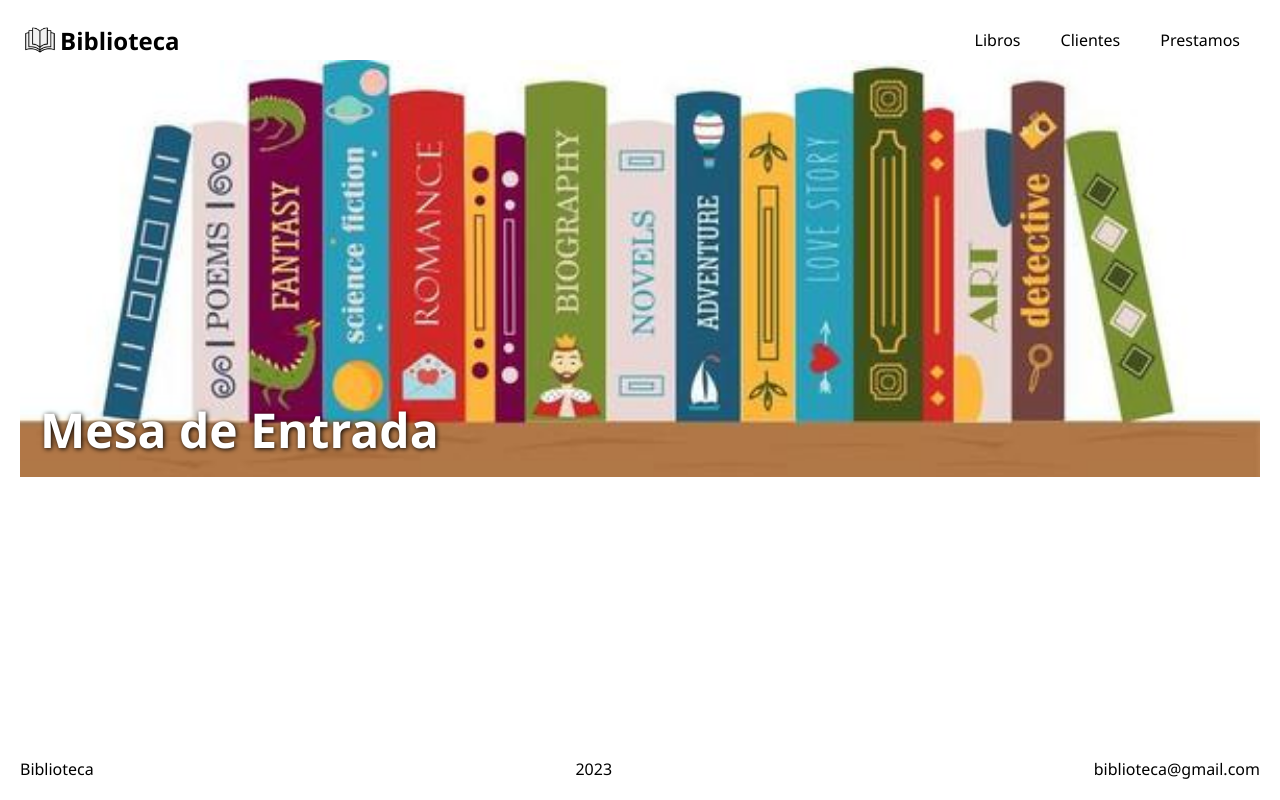
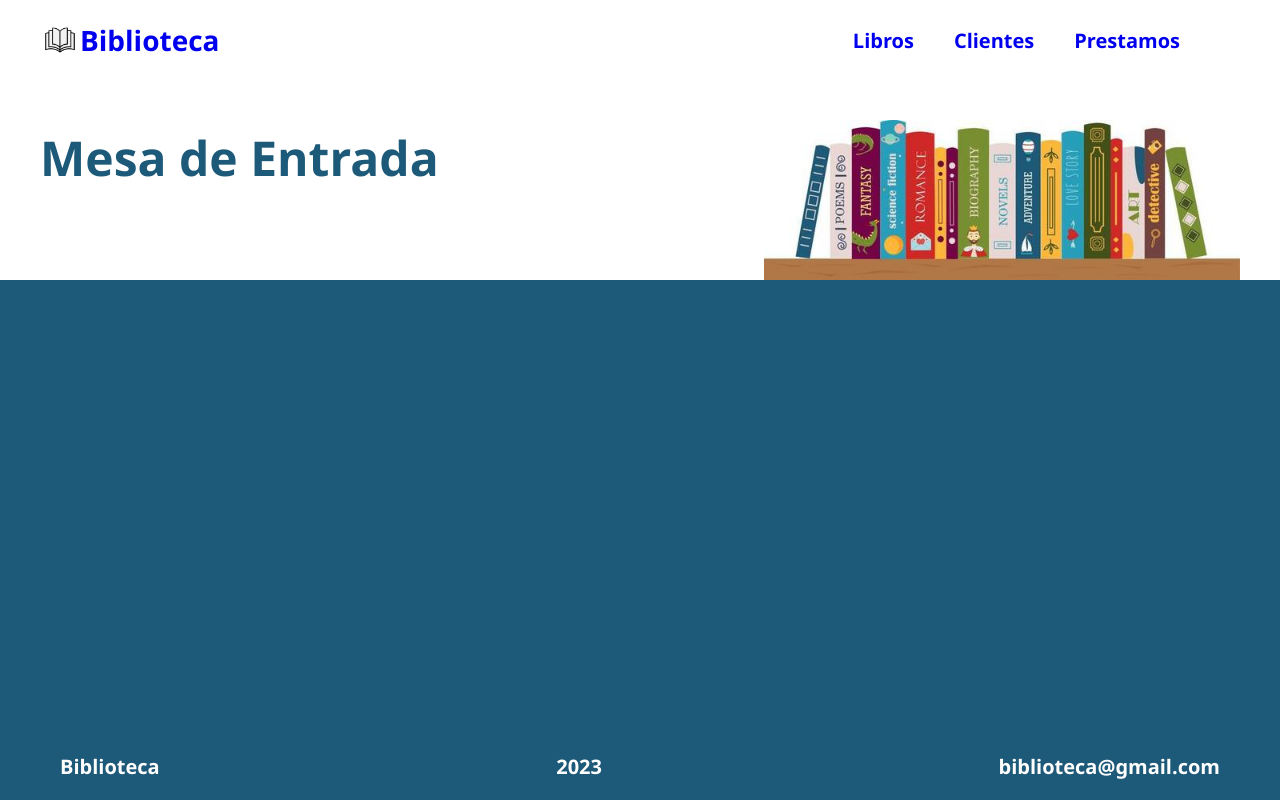
Before and after one commit to AleMarina74/Django, a Django app: page / in a window 1280 px wide. Run offline with Django 4.2, Linux system fonts and the light colour scheme.

Commit message:
styling improvements

```diff
--- a/Biblioteca/Biblioteca/static/css/style.css
+++ b/Biblioteca/Biblioteca/static/css/style.css
@@ -5,7 +5,6 @@
 
 a {
     text-decoration: none;
-    color: black;
 }
 
 a:hover{
@@ -14,16 +13,17 @@ a:hover{
 
 body{
     font-family: 'Segoe UI', Tahoma, Geneva, Verdana, sans-serif;
-    padding: 0 20px;
+    background-color: #1D5978;
 }
 
 header{
     position: relative;
+    background-color: white;
+    color: #1D5978;
 }
 
-header,
-footer{
-    padding: 20px 0;
+header nav h1{
+    font-size: 28px;
 }
 
 header nav,
@@ -38,8 +38,12 @@ header nav ul{
     justify-content: flex-end;
 }
 
+header nav ul a{
+    font-size: 20px;
+}
+
 header nav{
-    width: 100%;
+    padding: 20px 40px;
     height: 40px;
     align-items: center;
 }
@@ -48,6 +52,10 @@ header nav ul,
 footer ul{
     width: 100%;
     list-style: none;
+    padding: 20px 40px;
+    color: white;
+    font-weight: bold;
+    font-size: 20px;
 }
 
 header nav ul li,
@@ -64,25 +72,30 @@ header nav .logo{
 header nav .logo img{
     max-width: 100%;
     max-height: 100%;
-    display: block; /* remove extra space below image */
+    display: block;
 }
 
 header .banner{
     position: relative;
+    text-align: right;
+    height: 160px;
+    padding-top: 40px;
 }
 
 header .banner h2{
     position: absolute;
-    bottom: 0;
+    top: calc(50% - 48px);
     left: 0;
     font-size: 48px;
-    padding: 20px;
-    color: white;
-    text-shadow: 1px 1px 5px black;
+    padding: 0 40px;
+    line-height: 52px;
+    text-align: left;
 }
 
 header .banner img{
-    width: 100%;
+    padding-right: 40px;
+    max-width: 100%;
+    height: inherit;
 }
 
 main{
```
